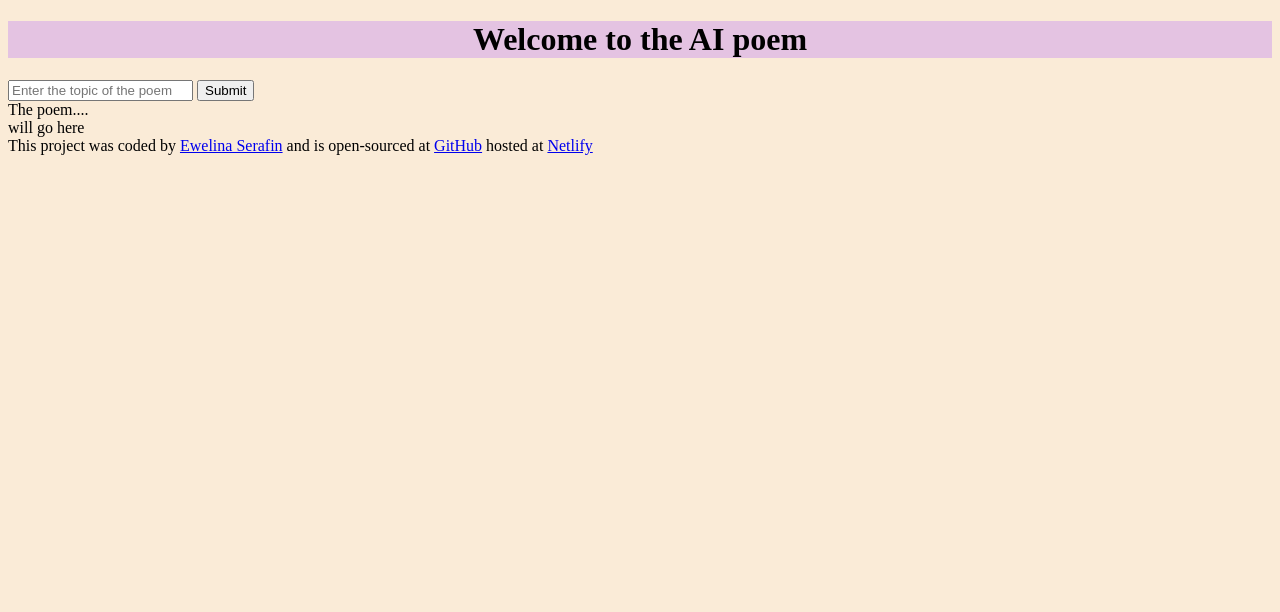
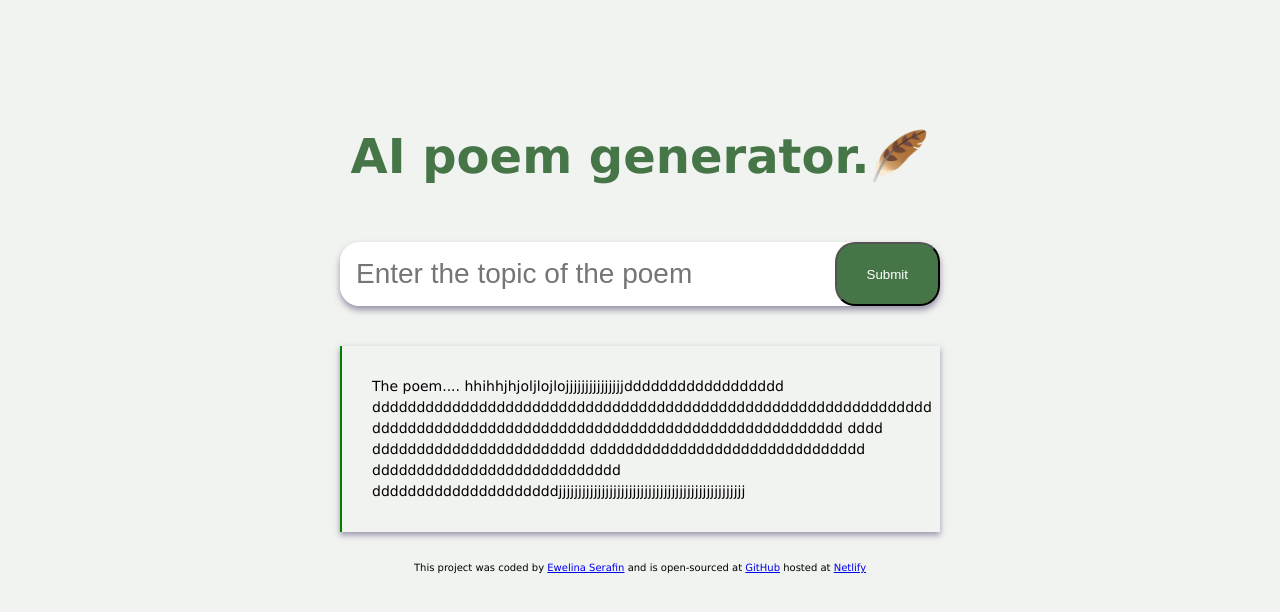
Before and after one commit to pewcia/poem-generator, a plain HTML site: page index.html in a window 1280 px wide. Drawn offline with Linux system fonts and the light colour scheme.

Commit message:
CSS Styling added

```diff
--- a/index.html
+++ b/index.html
@@ -6,27 +6,35 @@
     <link rel="stylesheet" href="style.css" />
     <title> AI poem generator</title>
 </head>
+<div class=" container">
 <body>
+
     <header>
-    <h1> Welcome to the AI poem</h1>
+    <h1> AI poem generator.🪶 </h1>
 </header>
 <main>
     <p>
 
     </p>
     <form>
-        <input type="text" placeholder="Enter the topic of the poem" required/>
-        <input type="submit"/>
+        <input type="text" class="instruction" placeholder="Enter the topic of the poem" required/>
+        <input type="submit" class="submitButton"/>
     </form>
 </main>
-<div id="poemFirst">
-    The poem....
+<div class="poemFirst">
+    The poem.... hhihhjhjoljlojlojjjjjjjjjjjjjjjdddddddddddddddddd
+    ddddddddddddddddddddddddddddddddddddddddddddddddddddddddddddddd
+    ddddddddddddddddddddddddddddddddddddddddddddddddddddd
+    dddd
+    dddddddddddddddddddddddd
+    ddddddddddddddddddddddddddddddd
+    dddddddddddddddddddddddddddd
+    dddddddddddddddddddddjjjjjjjjjjjjjjjjjjjjjjjjjjjjjjjjjjjjjjjjjjjjjjjj
 </div>
-<div id="poemSecond">
-    will go here
-</div>
+
     <footer> This project was coded by
         <a href="https://github.com/pewcia"> Ewelina Serafin</a> and is open-sourced at <a href="https://github.com/pewcia/poem-generator">GitHub</a> hosted at <a href=https://stalwart-moonbeam-c80df9.netlify.app>Netlify</a> </footer>
-    <script src ="index.js"></script>
+    </div>
+        <script src ="index.js"></script>
 </body>
 </html>
--- a/style.css
+++ b/style.css
@@ -1,9 +1,65 @@
+body {
+  background-color: rgb(241, 243, 240);
+  color: black;
+  font-family: "Lucida Sans", "Lucida Sans Regular", "Lucida Grande",
+    "Lucida Sans Unicode", Geneva, Verdana, sans-serif;
+}
+
 h1 {
-  background-color: rgb(228, 195, 226);
+  font-weight: 900;
+  font-size: 48px;
+  line-height: 1.5;
+  color: rgb(70, 117, 72);
   text-align: center;
 }
 
-body {
-  background-color: antiquewhite;
-  color: black;
+.container {
+  margin: 120px auto;
+  max-width: 600px;
+  background-color: rgb(241, 243, 240);
 }
+
+header {
+  margin-bottom: 50px;
+}
+
+form {
+  padding: 20px, 5px;
+  background-color: white;
+  border-radius: 20px;
+  display: flex;
+  box-shadow: 0px 4px 6px 0px rgba(65,50,100,0.5)
+}
+
+.instruction {
+  padding: 16px;
+  border: rgb(70, 117, 72);
+  width: 80%;
+  font-size: 28px;
+  line-height: 20px;
+  border-radius: 20px;
+}
+
+.submitButton {
+  margin-left: 10px;
+  background-color: rgb(70, 117, 72);
+  border-radius: 20px;
+  padding: 15px 30px;
+  color: white;
+}
+
+.poemFirst {
+  padding: 30px;
+  margin-top: 40px;
+  font-size: 14px;
+  line-height:1.5;
+  border-left: 2px solid green;
+  box-shadow: 0px 3px 6px 0px rgba(65,50,100,0.5)
+
+}
+
+footer {
+    text-align: center;
+    margin-top: 30px;
+    font-size: 10px;
+}
```
